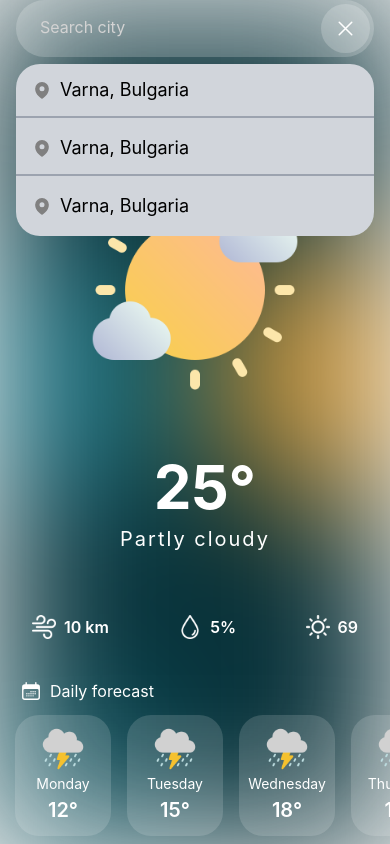
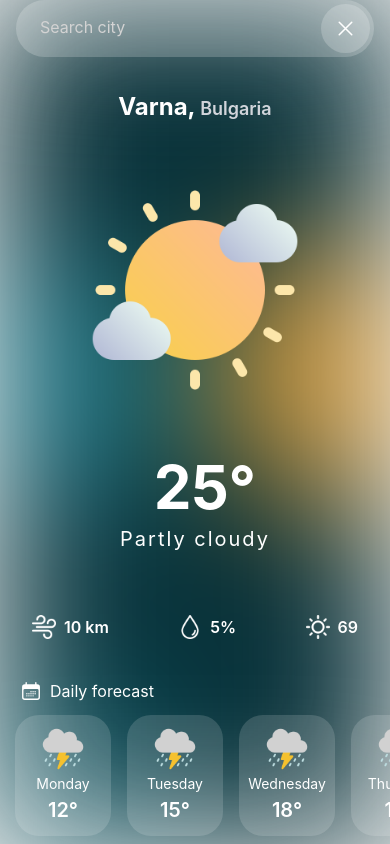
Before and after one commit to dimitarsabev00/Weather-App-Mobile, a React Native app: screen /Home in a window 390 px wide. Both pictures are taken after a click on the element 345 px from the left and 28 px from the top of the page. Built offline with nearby package versions, Linux system fonts and the light colour scheme.

Commit message:
Added handleSearch Functionality

```diff
--- a/components/SearchInput.js
+++ b/components/SearchInput.js
@@ -1,15 +1,27 @@
 import { Text, TextInput, TouchableOpacity, View } from "react-native";
-import React, { useState } from "react";
+import React, { useCallback, useState } from "react";
 import { MagnifyingGlassIcon, XMarkIcon } from "react-native-heroicons/outline";
 import { theme } from "../theme";
 import { MapPinIcon } from "react-native-heroicons/solid";
+import { debounce } from "lodash";
+import { fetchLocations } from "../api/weather";
 const SearchInput = () => {
   const [showSearch, toggleSearch] = useState(false);
-  const [locations, setLocations] = useState([1, 2, 3]);
+  const [locations, setLocations] = useState([]);
 
   const handleLocation = (loc) => {
     console.log("location", loc);
   };
+
+  const handleSearch = async (search) => {
+    if (search && search.length > 2) {
+      const data = await fetchLocations({ cityName: search });
+      setLocations(data);
+    }
+  };
+
+  const handleTextDebounce = useCallback(debounce(handleSearch, 1200), []);
+
   return (
     <View style={{ height: "7%" }} className="mx-4 relative z-50">
       <View
@@ -20,6 +32,7 @@ const SearchInput = () => {
       >
         {showSearch ? (
           <TextInput
+            onChangeText={handleTextDebounce}
             placeholder="Search city"
             placeholderTextColor={"lightgray"}
             className="pl-6 h-10 pb-1 flex-1 text-base text-white"
@@ -56,7 +69,9 @@ const SearchInput = () => {
                 }
               >
                 <MapPinIcon size="20" color="gray" />
-                <Text className="text-black text-lg ml-2">Varna, Bulgaria</Text>
+                <Text className="text-black text-lg ml-2">
+                  {loc?.name}, {loc?.country}
+                </Text>
               </TouchableOpacity>
             );
           })}
```
